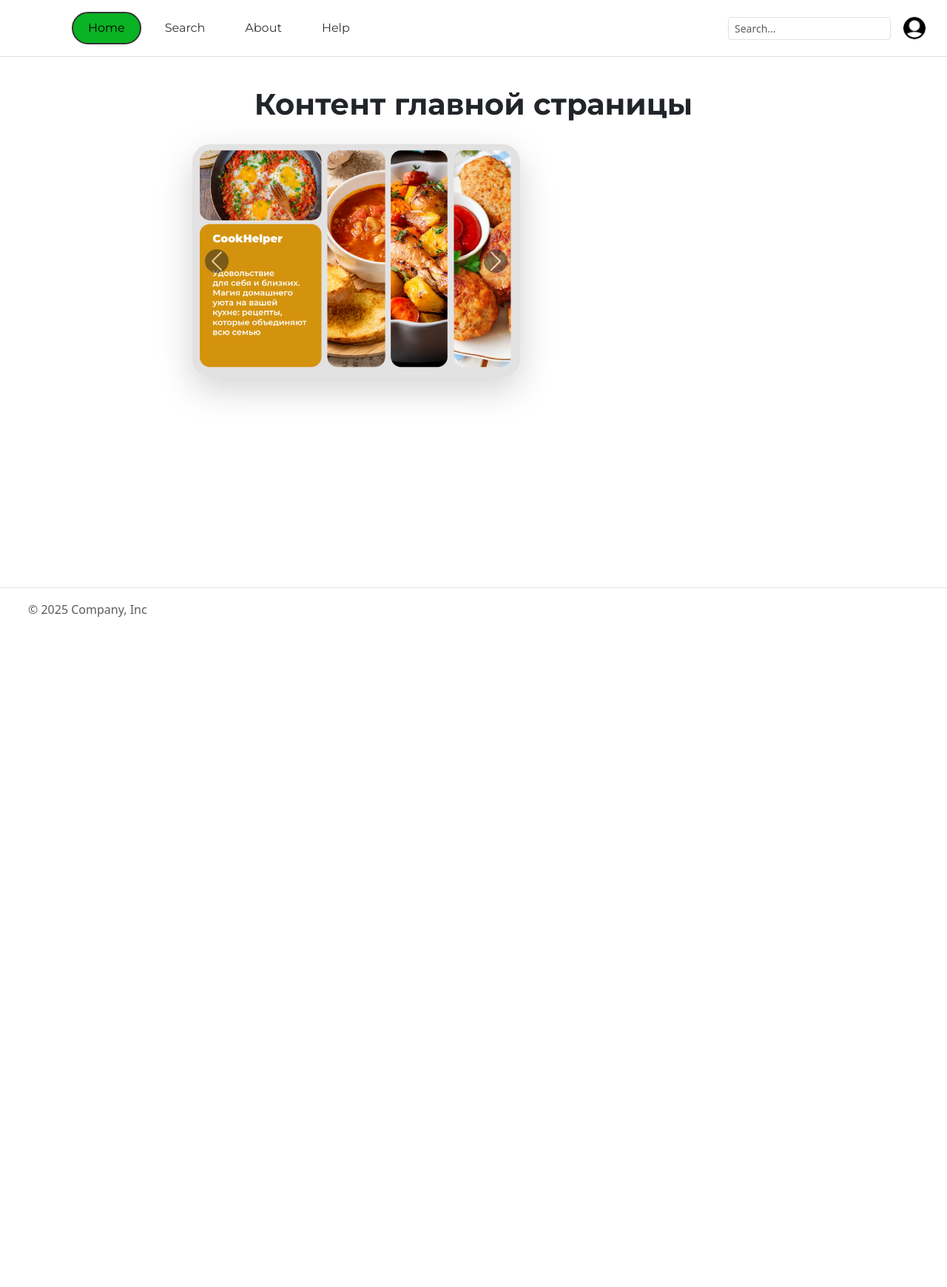
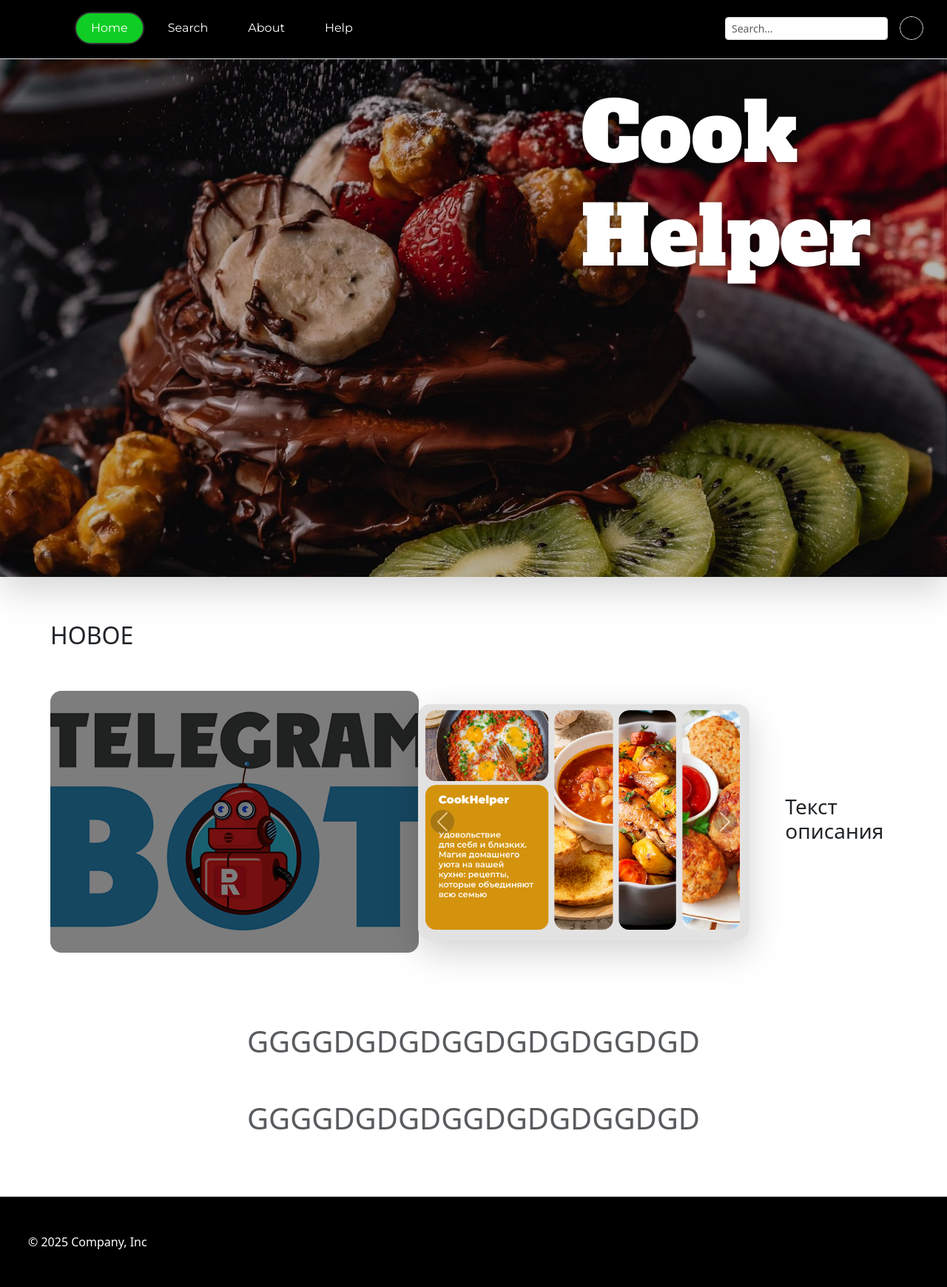
Before and after one commit to MishaProzorov/CookHelper, a FastAPI app: page / in a window 1280 px wide. Shown: the whole page at 74% size. Before the commit the page ends 834 px from the top, so only its background shows below. Run offline with FastAPI, Linux system fonts and the light colour scheme; some libraries are stand-ins or nearby versions.

Commit message:
работа с дизайном

```diff
--- a/code/static/css/fonts.css
+++ b/code/static/css/fonts.css
@@ -13,3 +13,10 @@
     font-weight: 600;
     src: url('../fonts/montserrat/Montserrat-Bold.ttf');
 }
+
+@font-face {
+    font-family: 'AlfaSlabOne';
+    font-style: normal;
+    font-weight: 300;
+    src: url('../fonts/alfaslabone/AlfaSlabOne-Regular.ttf');
+}
--- a/code/static/css/main.css
+++ b/code/static/css/main.css
@@ -1,4 +1,18 @@
 @import url('fonts.css');
+
+.header-custom{
+    padding: 16px 20px;
+    height: 80px;
+    z-index: 1050 !important;
+    position: sticky;
+    top: 0;
+}
+
+/* Переопределяем центрирование для заголовков на конкретных страницах */
+.page-title {
+    text-align: left !important;
+    margin-left: -5px; /* Небольшой сдвиг влево, чтобы визуально выровнять букву "О" с текстом выше */
+}
 
 
 .page{
@@ -15,17 +29,23 @@
 
 .content{
     display: block;
-    max-width: 800px;
+    max-width: 1600px;
     margin: 0 auto;
-    padding: 40px 20px;
+    padding: 25px 20px;
     flex: 1 1 auto
+}
+
+h4{
+    font-weight: 300;
+    font-size: 110px;
 }
 
 h1{
     font-family: Montserrat, sans-serif;
     font-weight: 600;
-    text-align: center;
+    /* text-align: center;   */
     margin-bottom: 30px;
+    font-size: 128px;
 }
 
 p{
@@ -66,7 +86,7 @@ p{
 }
 
 .button_header.active {
-    background-color: #09b323;
+    background-color: #0fcd25;
     border-color: #333;
     color: #000;
 }
@@ -74,46 +94,68 @@ p{
 
 .button_header:hover{
     color: #000;
-    background-color: #f8f9fa;
+    background-color: #52d737;
     border-color: #333;
     transform: translateY(-2px);
 }
 
-
-/* Текст в стиле DIN (если нет такого шрифта, Bootstrap использует стандартный жирный) */
-.fw-black {
-    font-weight: 900;
+@media (min-width: 1200px) {
+    .container {
+        max-width: 1600px;
+    }
 }
 
-/* Настройка слайдера */
-#heroCarousel {
-    width: 100%;
-    /* Пропорции твоей Figma: 1440 к 1024 */
-    aspect-ratio: 1440 / 1024;
+.text-section {
+    display: flex;
+    flex-direction: column;
+    justify-content: center;
+    min-height: 100px;
 }
 
-#heroCarousel .carousel-item img {
+.row-spacing {
+    margin-top: 3rem !important;
+    margin-bottom: 3rem !important;
+}
+
+.hero-banner {
+    position: relative;
+    width: 100vw;
+    left: 50%;
+    right: 50%;
+    margin-left: -50vw;
+    margin-right: -50vw;
+    height: 700px;
+    overflow: hidden;
+
+    margin-top: -25px;
+    margin-bottom: 60px;
+}
+
+
+.hero-banner img {
     width: 100%;
     height: 100%;
-    object-fit: cover; /* Картинка заполнит блок, не растягиваясь */
+    object-fit: cover;
 }
 
-/* Скругление как в приложении */
-.rounded-4 {
-    border-radius: 24px !important;
+/* Затемнение картинки (Overlay), чтобы текст "горел" */
+.hero-banner::after {
+    content: '';
+    position: absolute;
+    top: 0; left: 0;
+    width: 100%; height: 100%;
+    background: rgba(0, 0, 0, 0.3); /* Черный цвет с прозрачностью 30% */
 }
 
-/* Поле поиска */
-.rounded-pill {
-    border-radius: 50px !important;
+/* Текст поверх */
+.hero-banner-text {
+    position: absolute;
+    font-family: AlfaSlabOne, sans-serif;
+    line-height: 0.65;
+    top: 25%; /* Центр по вертикали */
+    right: 8%; /* Отступ справа (как на скрине) */
+    transform: translateY(-50%); /* Точное выравнивание по центру */
+    z-index: 2; /* Чтобы текст был выше затемнения */
+    color: white;
+    text-shadow: 2px 2px 10px rgba(0,0,0,0.5); /* Тень для текста */
 }
-
-/* Адаптация для мобилок: текст сверху, слайдер снизу */
-@media (max-width: 991px) {
-    .display-4 {
-        font-size: 2rem;
-    }
-    .h4 {
-        font-size: 1.2rem;
-    }
-}
--- a/code/templates/_footer.html
+++ b/code/templates/_footer.html
@@ -1,9 +1,9 @@
-<footer class="d-flex flex-wrap justify-content-between align-items-center py-3 my-4 border-top">
+<footer class="d-flex flex-wrap justify-content-between bg-black align-items-center py-5 border-top">
     <div class="col-md-4 d-flex align-items-center">
         <a href="/" class="mb-3 me-2 mb-md-0 text-body-secondary text-decoration-none lh-1" aria-label="Bootstrap">
             <svg class="bi" width="30" height="24" aria-hidden="true"><use xlink:href="#bootstrap"></use></svg>
         </a>
-        <span class="mb-3 mb-md-0 text-body-secondary">© 2025 Company, Inc</span>
+        <span class="mb-3 mb-md-0" style="color:white">© 2025 Company, Inc</span>
     </div>
     <ul class="nav col-md-4 justify-content-end list-unstyled d-flex">
         <li class="ms-3"><a class="text-body-secondary" href="#" aria-label="Instagram">
--- a/code/templates/_header.html
+++ b/code/templates/_header.html
@@ -1,4 +1,4 @@
-<header class="p-3 border-bottom bg-white sticky-top">
+<header class="header-custom border-bottom bg-black sticky-top">
     <div class="container-fluid">
         <div class="d-flex flex-wrap align-items-center justify-content-between">
 
@@ -10,10 +10,10 @@
                 </a>
 
                 <ul class="nav me-auto mb-2 mb-lg-0 justify-content-center">
-                    <li><a href="{{ url_for('home') }}" class="button_header {% if active == 'home' %}active{% endif %}">Home</a></li>
-                    <li><a href="{{ url_for('search') }}" class="button_header {% if active == 'search' %}active{% endif %}">Search</a></li>
-                    <li><a href="{{ url_for('about') }}" class="button_header {% if active == 'about' %}active{% endif %}">About</a></li>
-                    <li><a href="{{ url_for('help') }}" class="button_header {% if active == 'help' %}active{% endif %}">Help</a></li>
+                    <li><a href="{{ url_for('home') }}" class="button_header {% if active == 'home' %}active{% endif %}" style="color: white">Home</a></li>
+                    <li><a href="{{ url_for('search') }}" class="button_header {% if active == 'search' %}active{% endif %}" style="color: white">Search</a></li>
+                    <li><a href="{{ url_for('about') }}" class="button_header {% if active == 'about' %}active{% endif %}" style="color: white">About</a></li>
+                    <li><a href="{{ url_for('help') }}" class="button_header {% if active == 'help' %}active{% endif %}" style="color: white">Help</a></li>
                 </ul>
             </div>
 
--- a/code/templates/base.html
+++ b/code/templates/base.html
@@ -7,11 +7,11 @@
         <title>{% block title %}{% endblock %} </title>
     </head>
     <body>
-        <header class="header">{% include '_header.html' %}</header>
+        {% include '_header.html' %}
 
         <div class="page">
             <main class="content">{% block content %}{% endblock %}</main>
-            <footer>{% include '_footer.html' %}</footer>
+            {% include '_footer.html' %}
         </div>
 
         <script src="{{ url_for('static', path='js/libs/bootstrap.min.js')}}"></script>
--- a/code/templates/head.html
+++ b/code/templates/head.html
@@ -1,7 +1,33 @@
 {% extends 'base.html' %}
 {% block title %}Главная страница{% endblock %}
-{% block content %}<h1>Контент главной страницы</h1>
-    <div class="col-lg-7">
+
+{% block content %}
+<!-- Заголовок CookHelper -->
+
+<div class="hero-banner shadow-lg">
+    <img src="{{ url_for('static', path='img/banner.jpg') }}" alt="Cook Helper Banner">
+    <div class="hero-banner-text">
+        <h4>Cook</h4>
+        <h4>Helper</h4>
+    </div>
+</div>
+
+
+<div class="container-fluid px-lg-5">
+    <div class="row align-items-center">
+        <h2>НОВОЕ</h2>
+    </div>
+    <div class="row align-items-center gx-5 py-5">
+
+        <!-- Текст описания -->
+
+        <!-- Новости -->
+        <div class="col-lg-5 mb-4 mb-lg-0">
+            <img src="{{ url_for('static', path='img/chat-bot.png') }}" class="heroCarousel">
+        </div>
+
+        <!-- Слайдер -->
+        <div class="col-lg-5">
             <div id="heroCarousel" class="carousel slide carousel-fade shadow-lg rounded-4 overflow-hidden" data-bs-ride="carousel">
                 <div class="carousel-inner">
                     <div class="carousel-item active">
@@ -10,29 +36,37 @@
                     <div class="carousel-item">
                         <img src="{{ url_for('static', path='img/HomePage(green).png') }}" class="d-block w-100" alt="Green">
                     </div>
+                    <!-- ... остальные элементы ... -->
                     <div class="carousel-item">
                         <img src="{{ url_for('static', path='img/HomePage(fastfood).png') }}" class="d-block w-100" alt="Fastfood">
                     </div>
-                <div class="carousel-item">
-                    <img src="{{ url_for('static', path='img/HomePage(national).png') }}" class="d-block w-100" alt="Fastfood">
-                </div>
-                <div class="carousel-item">
-                    <img src="{{ url_for('static', path='img/HomePage(rest).png') }}" class="d-block w-100" alt="Fastfood">
-                </div>
-                <div class="carousel-item">
-                    <img src="{{ url_for('static', path='img/HomePage(deserts).png') }}" class="d-block w-100" alt="Fastfood">
                 </div>
 
-            </div>
-
-
+                <!-- Кнопки управления (сделаем их чуть заметнее через bg-opacity) -->
                 <button class="carousel-control-prev" type="button" data-bs-target="#heroCarousel" data-bs-slide="prev">
-                <span class="carousel-control-prev-icon bg-dark rounded-circle" aria-hidden="true"></span>
+                    <span class="carousel-control-prev-icon bg-dark bg-opacity-50 rounded-circle p-3" aria-hidden="true"></span>
                 </button>
                 <button class="carousel-control-next" type="button" data-bs-target="#heroCarousel" data-bs-slide="next">
-                <span class="carousel-control-next-icon bg-dark rounded-circle" aria-hidden="true"></span>
+                    <span class="carousel-control-next-icon bg-dark bg-opacity-50 rounded-circle p-3" aria-hidden="true"></span>
                 </button>
             </div>
         </div>
+        <div class="col-lg-2 text-section text-center text-lg-start mb-4 mb-lg-0">
+            <h2 class="h3">Текст описания</h2>
+        </div>
+    </div>
 
+    <!-- Нижние блоки (раздвигаем их) -->
+    <div class="row align-items-center gx-5 row-spacing">
+        <div class="col-lg-12">
+            <h2 class="display-6 text-center text-muted">GGGGDGDGDGGDGDGDGGDGD</h2>
+        </div>
+    </div>
+
+    <div class="row align-items-center gx-5 row-spacing mb-5">
+        <div class="col-lg-12">
+            <h2 class="display-6 text-center text-muted">GGGGDGDGDGGDGDGDGGDGD</h2>
+        </div>
+    </div>
+</div>
 {% endblock %}
```
Also changed, not shown: code/templates/about.html (+6 -7 lines), code/tests/user_service.py (added, +135 -0 lines), code/static/fonts/alfaslabone/AlfaSlabOne-Regular.ttf (added), code/static/img/banner.jpg (added), code/static/img/bot.png (added), code/static/img/chat-bot.png (added), code/static/img/donut.jfif (added), code/static/img/ofice.jpg (added), code/static/img/razdelochnaia_doska_kivi_ogurtsy_1012384_1366x768.jpg (added), 1 other file. Lines whose indentation alone changed are shown as unchanged.
